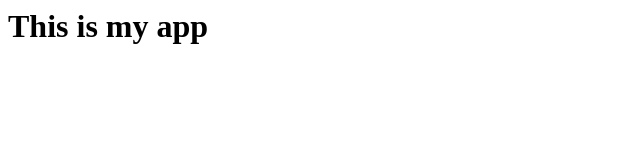
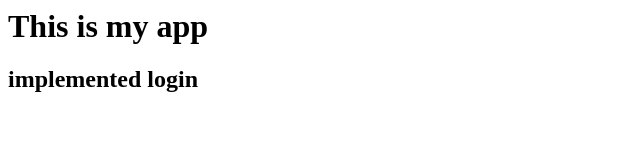
Before and after one commit to arindamaluni/gittutorial, a plain HTML site: page index.html in a window 1280 px wide. Shown: the whole page, without its empty margins (0-640 px from the left). Drawn offline with Linux system fonts and the light colour scheme.

Commit message:
login form

```diff
--- /dev/null
+++ b/dir2/app2.js
@@ -0,0 +1 @@
+console.log("Hey there 2")
--- a/index.html
+++ b/index.html
@@ -4,5 +4,6 @@
     </title>
   </head>
   <body> <h1>This is my app</h1>
+    <h2>implemented login</h2>
   </body>
 </html>
```
Also changed, not shown: login.html (added, +2 -0 lines).
